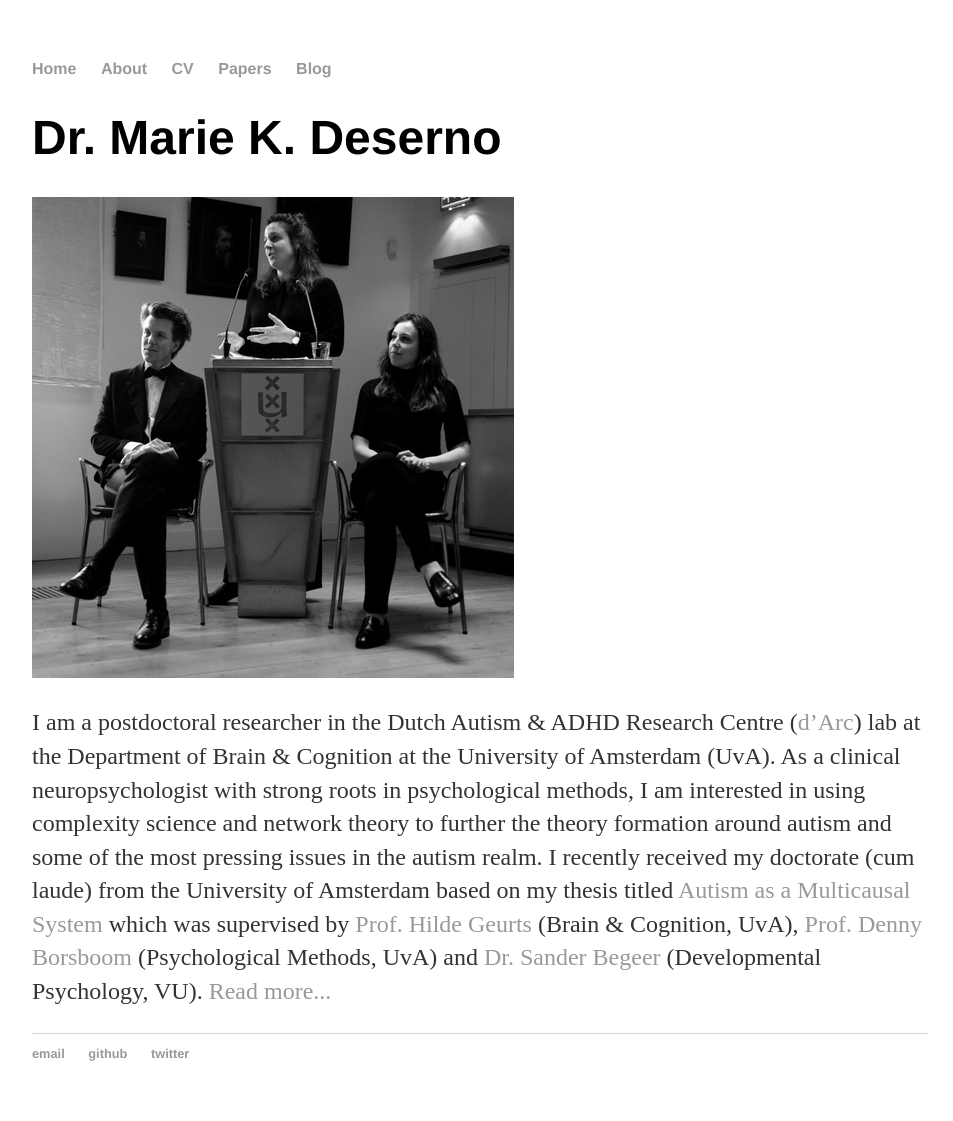
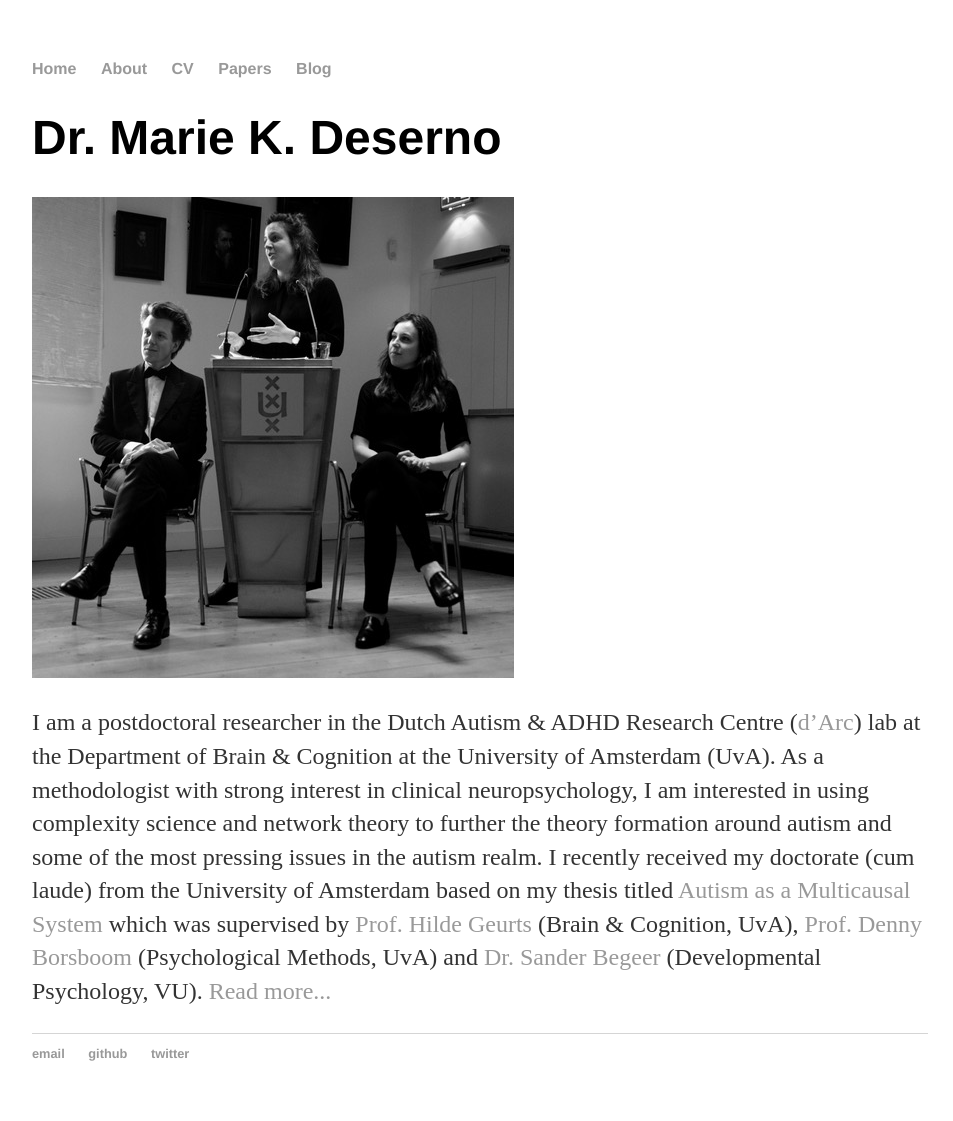
Before and after one commit to MarieDeserno/mariekdeserno.github.io, a Jekyll site: the page built from index.html, in a window 1280 px wide. Shown: the whole page, without its empty margins (160-1113 px from the left). Built offline with Jekyll 4.4.1, drawn with Linux system fonts in a browser that asks for light colours.

Commit message:
Update index.html

```diff
--- a/index.html
+++ b/index.html
@@ -7,7 +7,7 @@ title: Marie K. Deserno
 	<img src="about/promotie.jpeg" alt="hi" class="inline"/>
 	<p>
 		I am a postdoctoral researcher in the Dutch Autism & ADHD Research Centre (<a href="http://www.dutcharc.nl/">d’Arc</a>) lab at the Department of Brain & Cognition at the University of Amsterdam (UvA).
-		As a clinical neuropsychologist with strong roots in psychological methods, I am interested in using complexity science and network theory to further the theory formation around autism and some of the most pressing issues in the autism realm.
+		As a methodologist with strong interest in clinical neuropsychology, I am interested in using complexity science and network theory to further the theory formation around autism and some of the most pressing issues in the autism realm.
 		I recently received my doctorate (cum laude) from the University of Amsterdam
 		based on my thesis titled <a href="https://dare.uva.nl/search?identifier=a6933d33-58d9-465a-b55f-a3d5d4b0e66c">Autism as a Multicausal System</a> which was supervised by <a href="http://www.dutcharc.nl/team/hilde-geurts/" >Prof. Hilde Geurts</a> (Brain & Cognition, UvA), <a href="https://dennyborsboom.com/" >Prof. Denny Borsboom</a> (Psychological Methods, UvA) and <a href="https://research.vu.nl/en/persons/sm-begeer">Dr. Sander Begeer</a>  (Developmental Psychology, VU). <a href="/about">Read more...</a></p>
 </div><!-- /.blurb -->
```
